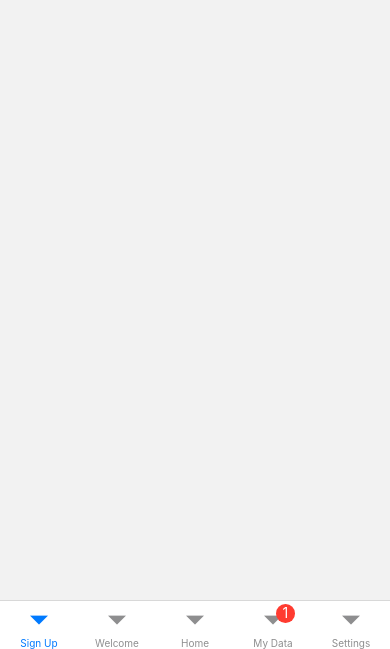
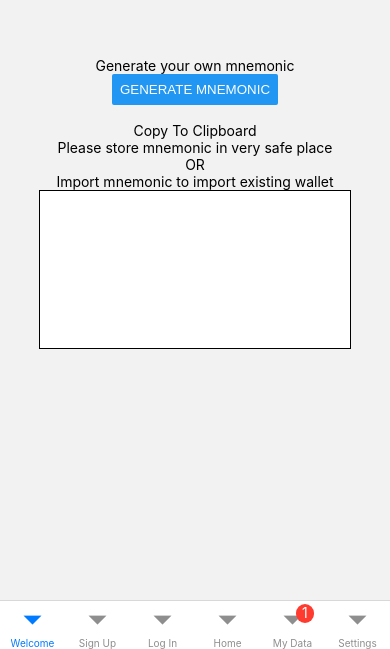
Before and after one commit to heartbit-io/heartbit-wallet-client, a React Native app: screen /Tab in a window 390 px wide. Shown: the part 195-844 px from the top of the page. Built offline with nearby package versions, Linux system fonts and the light colour scheme.

Commit message:
feat: add login tab

```diff
--- a/src/navigators/TabNavigator.tsx
+++ b/src/navigators/TabNavigator.tsx
@@ -6,6 +6,7 @@ import Settings from '../screens/settings/Settings';
 import Welcome from '../screens/wallet/Welcome';
 import {createBottomTabNavigator} from '@react-navigation/bottom-tabs';
 import SignUp from '../screens/wallet/SignUp';
+import LogIn from '../screens/wallet/LogIn';
 const Tab = createBottomTabNavigator();
 
 function TabNavigator(): JSX.Element {
@@ -16,14 +17,19 @@ function TabNavigator(): JSX.Element {
           headerShown: false,
         })}>
         <Tab.Screen
+          name="Welcome"
+          component={Welcome}
+          options={{title: 'Welcome'}}
+        />
+        <Tab.Screen
           name="SignUp"
           component={SignUp}
           options={{title: 'Sign Up'}}
         />
         <Tab.Screen
-          name="Welcome"
-          component={Welcome}
-          options={{title: 'Welcome'}}
+          name="LogIn"
+          component={LogIn}
+          options={{title: 'Log In'}}
         />
         <Tab.Screen name="Home" component={Home} options={{title: 'Home'}} />
         <Tab.Screen
```
